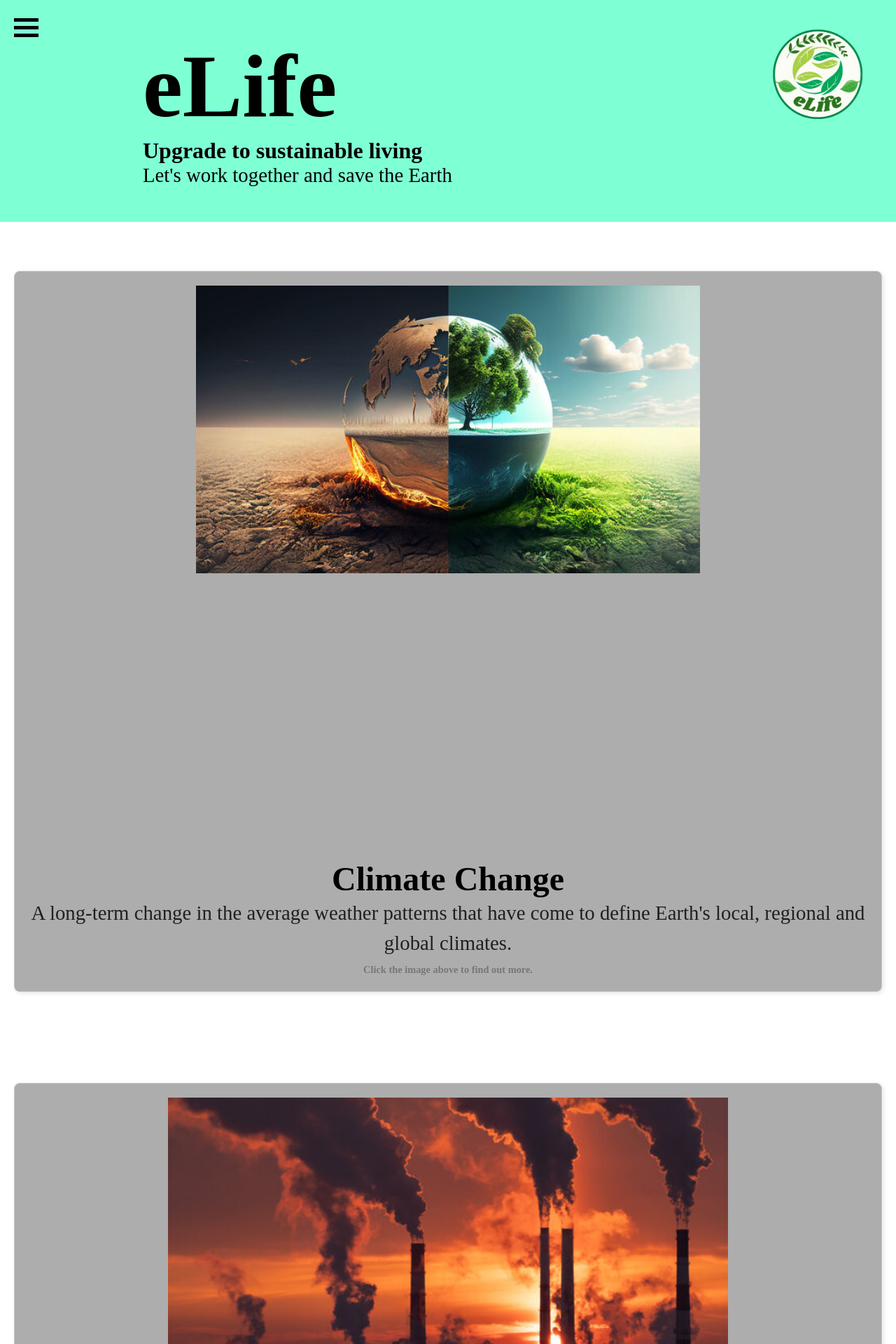
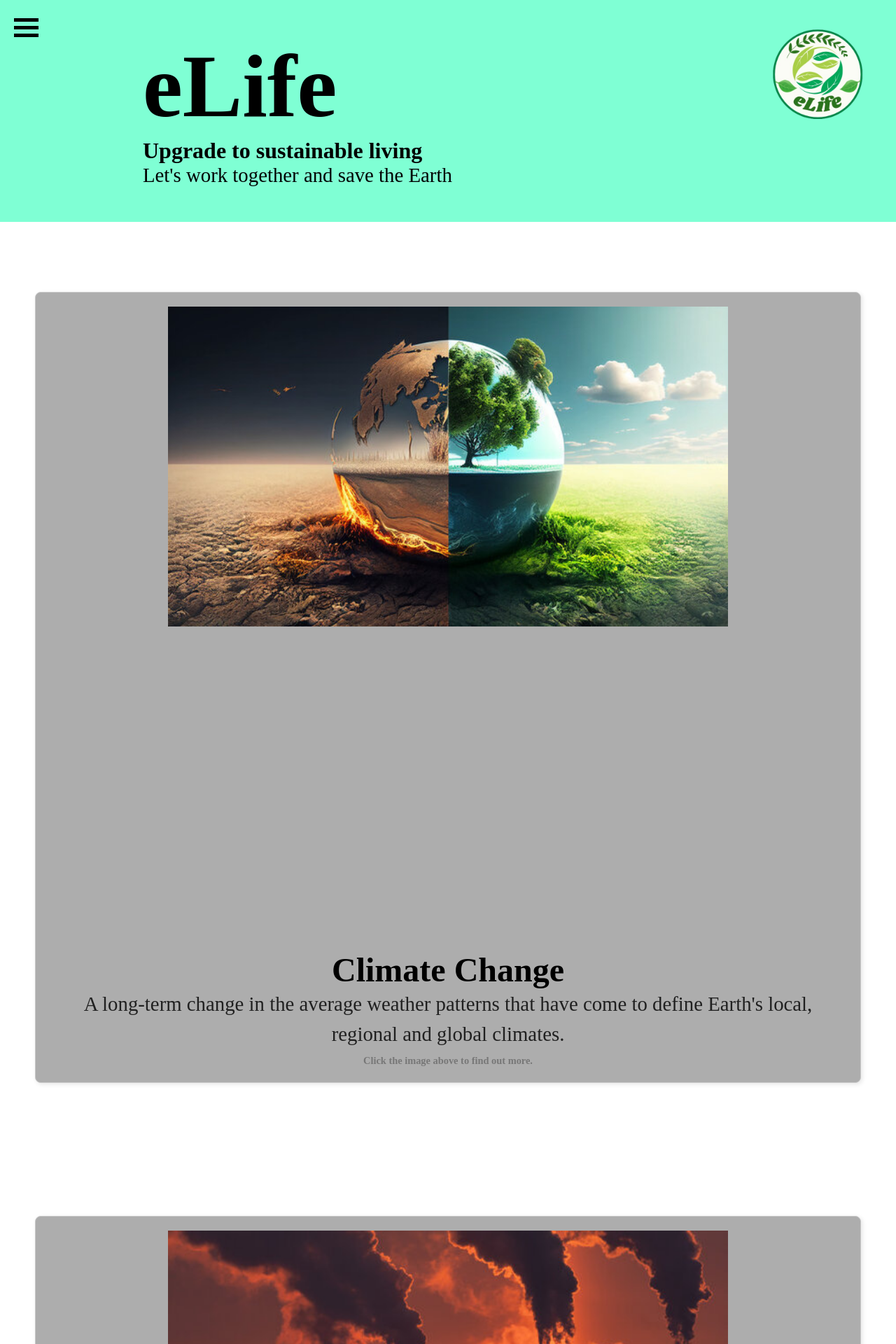
Before and after one commit to w1883045/eLife, a PHP site: page / in a window 1280 px wide. Shown: the top 1920 px of the page at 70% size. Run offline with PHP 8.4, Linux system fonts and the light colour scheme.

Commit message:
Add files via upload

```diff
--- a/style.css
+++ b/style.css
@@ -123,7 +123,7 @@ nav ul li a:hover {
     align-items: center;
     gap: 40px;
     margin-top: 50px;
-    padding: 20px;
+    padding: 50px;
 }
 
 .clickable-item {
@@ -187,6 +187,6 @@ nav ul li a:hover {
 
 .climatechange-image {
     width: 90%;
-    max-width: 800px;
-    height: 800px;
+    max-width: 900px;
+    height: 900px;
 }
```
